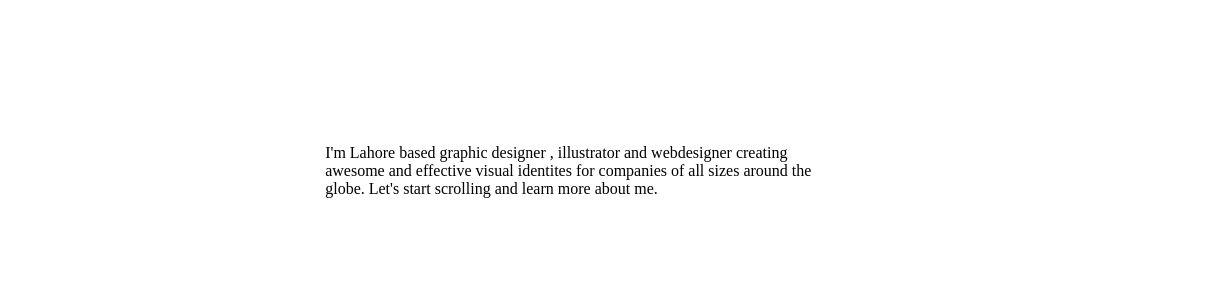
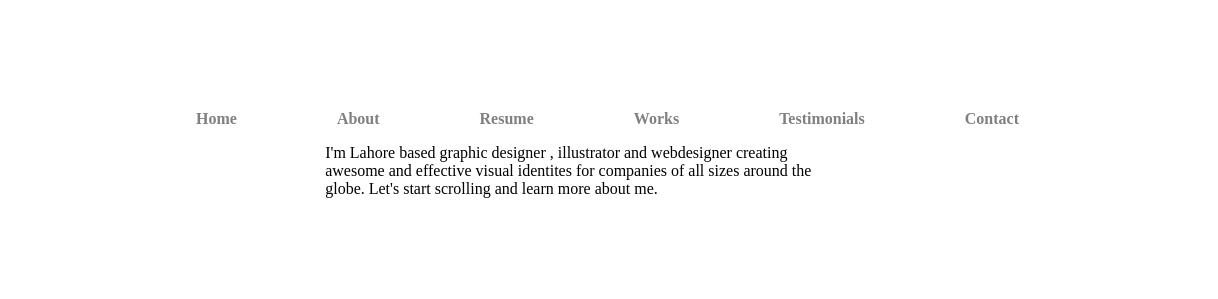
Before and after one commit to shaheer1429/Rocki123, a plain HTML site: page index.html in a window 1280 px wide. Shown: the part 201-500 px from the top of the page, 62-1280 px from the left. Drawn offline with Linux system fonts and the light colour scheme.

Commit message:
Update index.html

```diff
--- a/index.html
+++ b/index.html
@@ -17,7 +17,29 @@
 		<img src="whatsapp.png" alt="">
 		<img src="twitter.png" alt="">
 	</div>
+<div style="margin-left: 150px ;display: inline-flex;">
 
+<div>
+	<a href="/">Home</a>
+</div>
+<div>
+	<a href="">About</a>
+</div>
+<div>
+	<a href="">Resume</a>
+</div>
+<div>
+	<a href="">Works</a>
+</div>
+<div>
+	<a href="">Testimonials</a>
+</div>
+<div>
+	<a href="">Contact</a>
+</div>
+
+
+	</div>
 
 <br>
 <p style="margin-left: 30%;margin-right: 30%;">
```
